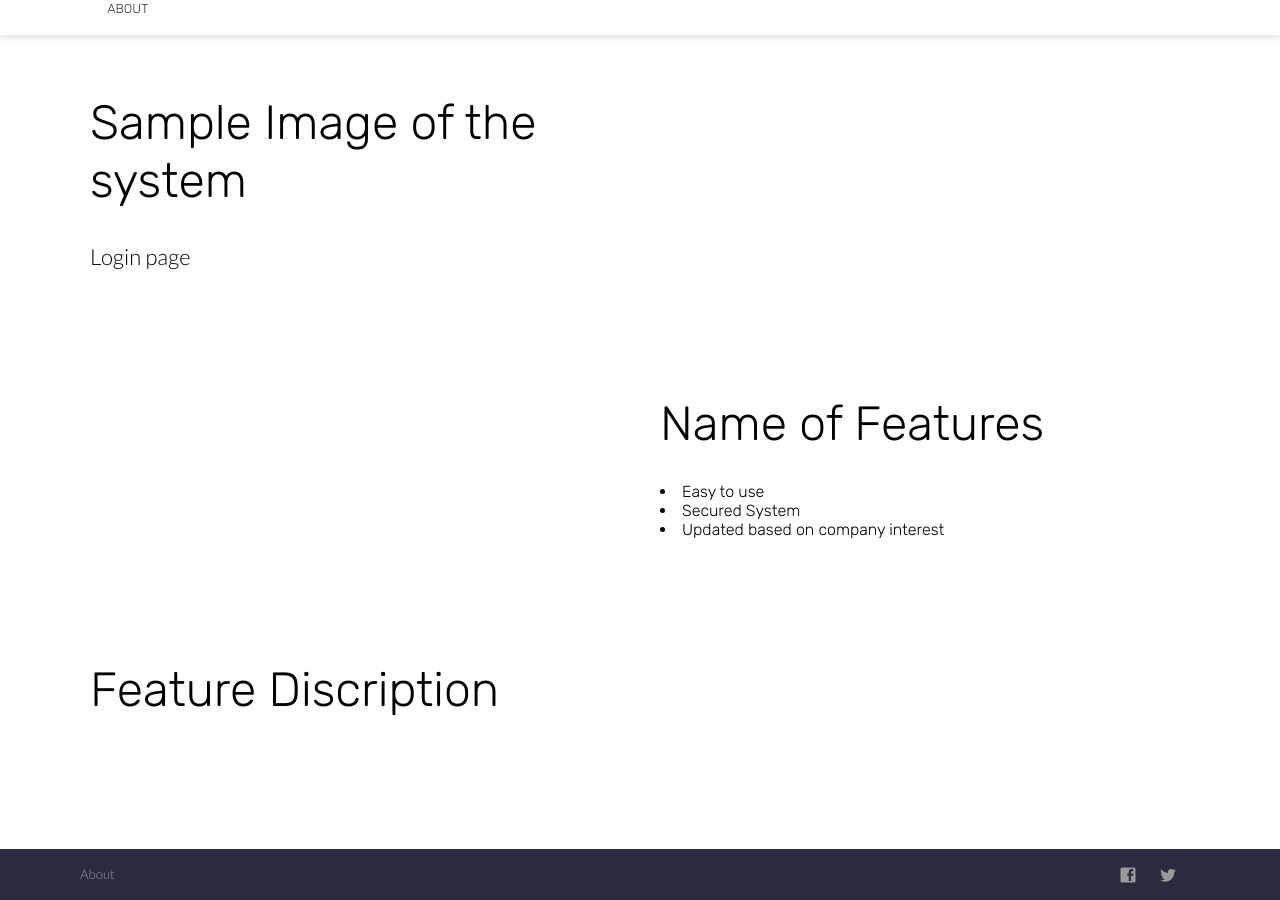
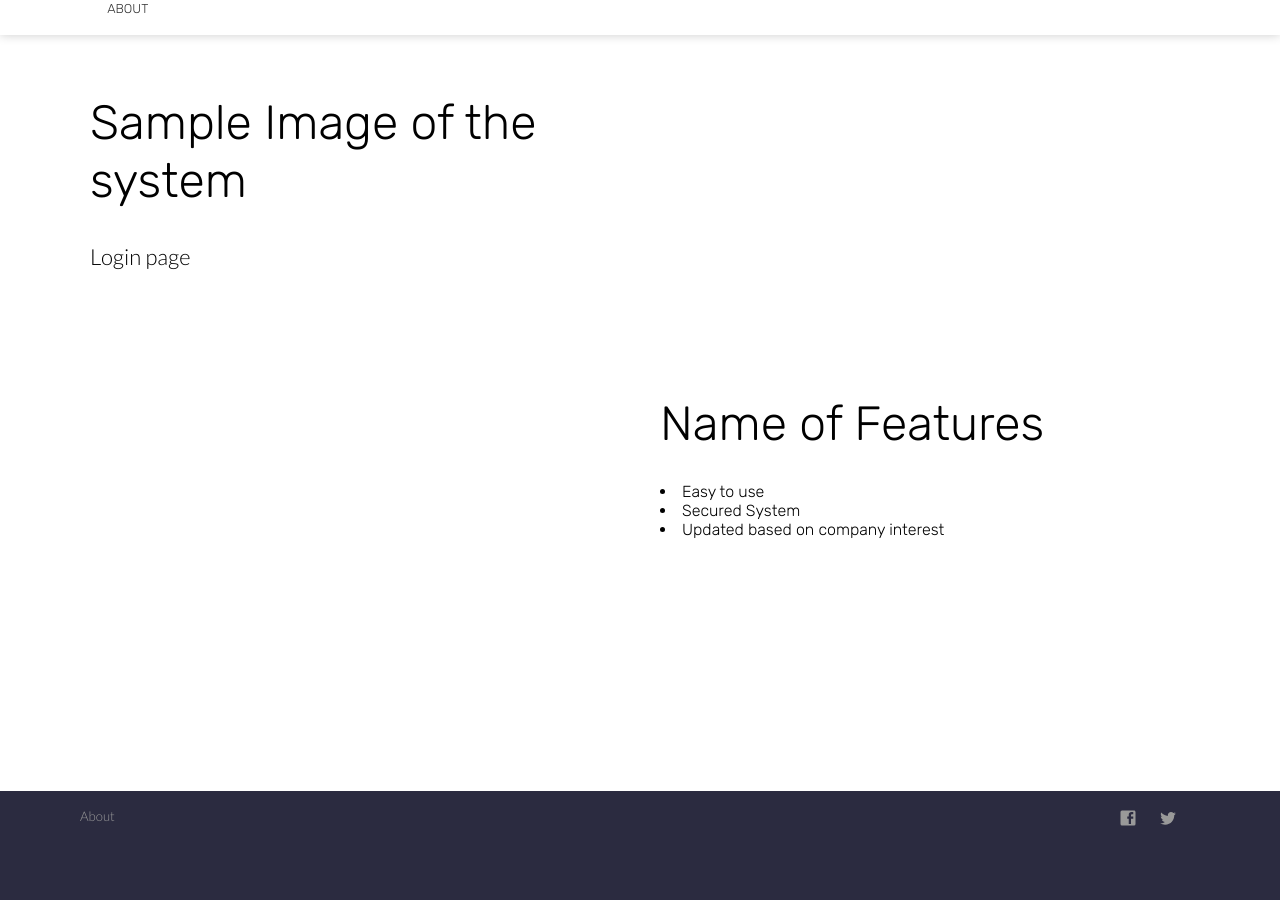
Before and after one commit to kidist919/kidist919.github.io, a Jekyll site: the page built from index.html, in a window 1280 px wide and 900 px high, scrolled down 906 px. Built offline with Jekyll 4.4.1, drawn with Linux system fonts in a browser that asks for light colours; nearby versions of some CDN libraries; the list of posts is cut into pages by our own code; after the commit the page ends 1748 px from its top, so only the background shows below that.

Commit message:
Update index.html

```diff
--- a/index.html
+++ b/index.html
@@ -44,7 +44,7 @@ image: https://www.net2source.com/wp-content/uploads/Downloader.la-611a8d7618072
 	<section class="info">
 		<div class="container flex">
 			<div class="text">
-				<h2 class="editable">Feature Discription</h2>
+				<h2 class="editable"></h2>
 				<p class="editable"></p>
 			</div>
 
```
